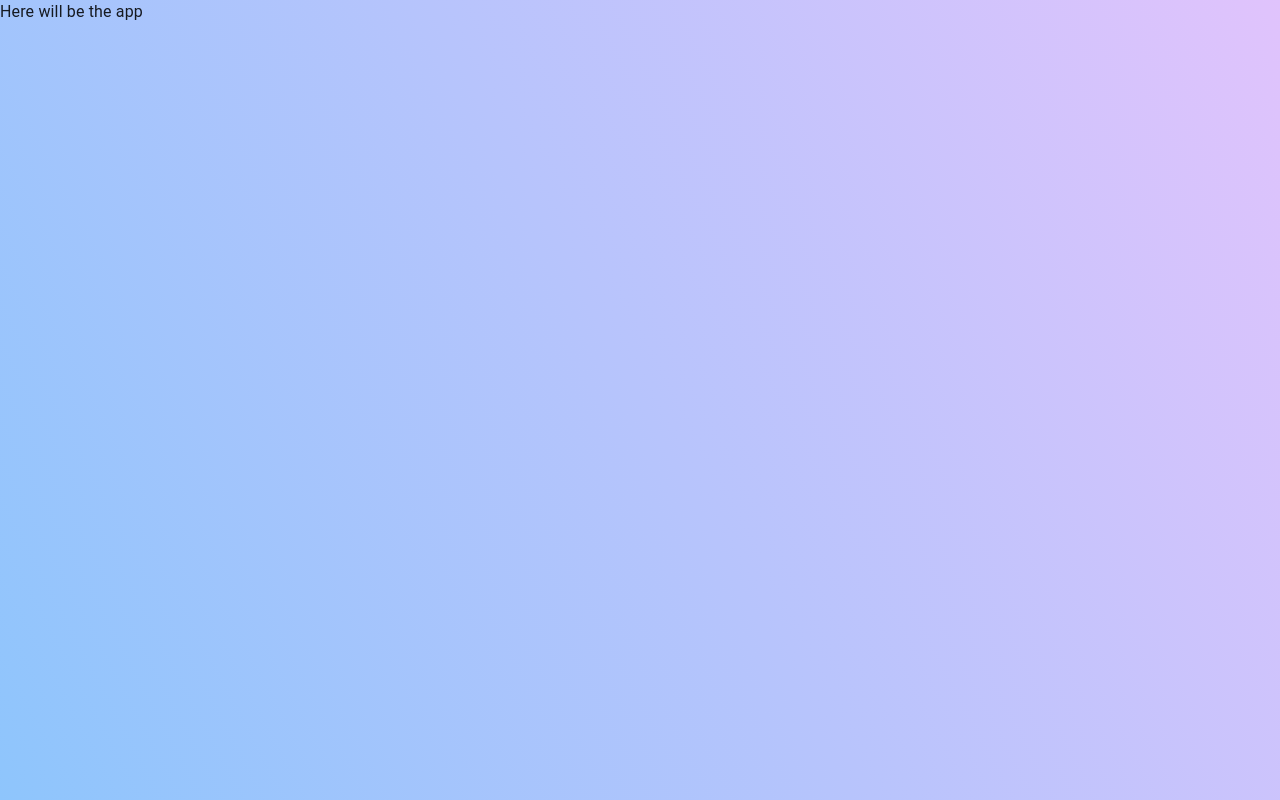
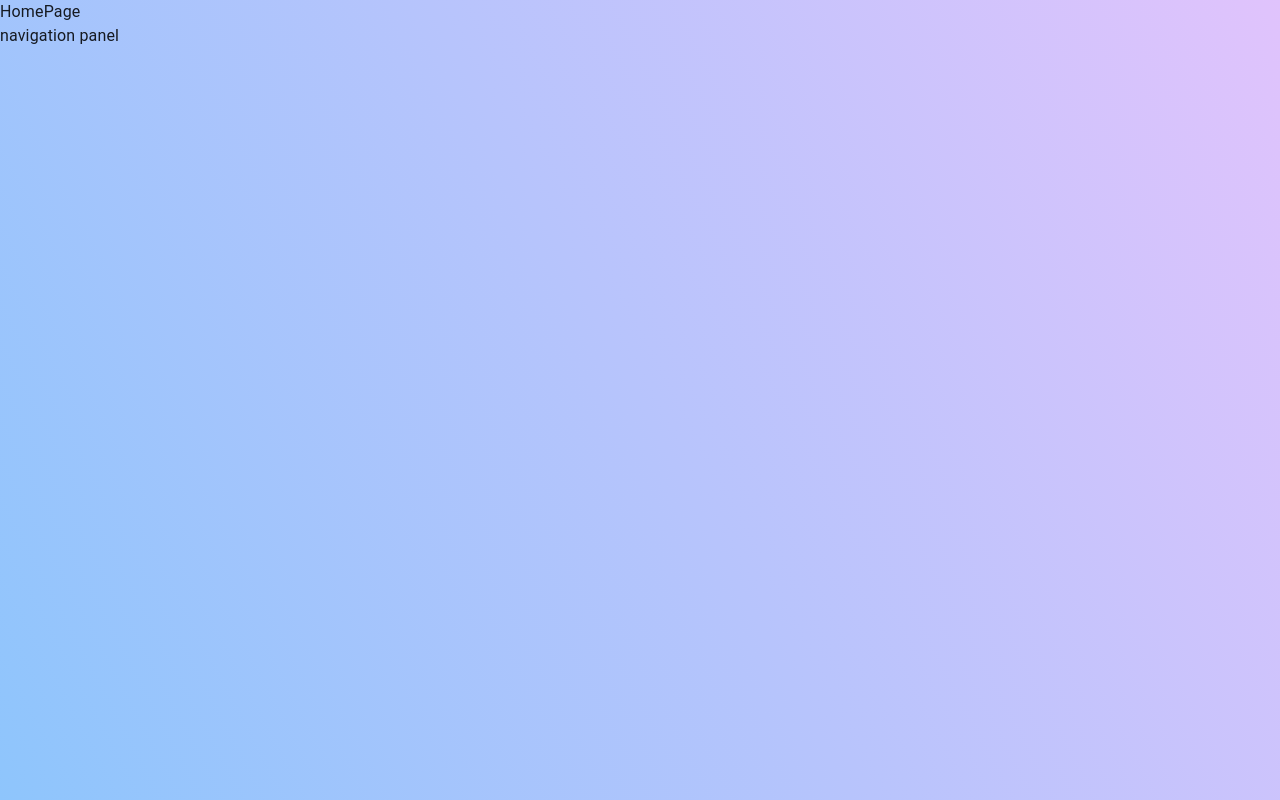
Before and after one commit to khrulenko/freysoft_expense_tracker, a React (Create React App) app: page /home in a window 1280 px wide. Built offline with nearby package versions, Linux system fonts and the light colour scheme.

Commit message:
added routing

```diff
--- a/src/App.tsx
+++ b/src/App.tsx
@@ -1,5 +1,7 @@
+import AppRoutes from './routes/Routes';
+
 const App = () => {
-  return <div>Here will be the app </div>;
+  return <AppRoutes />;
 };
 
 export default App;
--- a/src/index.tsx
+++ b/src/index.tsx
@@ -1,5 +1,6 @@
 import { Provider } from 'react-redux';
 import { createRoot } from 'react-dom/client';
+import { BrowserRouter } from 'react-router-dom';
 import { CssBaseline, ThemeProvider } from '@mui/material';
 import App from './App';
 import theme from './ui/styles/theme';
@@ -12,7 +13,9 @@ root.render(
   <Provider store={store}>
     <ThemeProvider theme={theme}>
       <CssBaseline />
-      <App />
+      <BrowserRouter>
+        <App />
+      </BrowserRouter>
     </ThemeProvider>
   </Provider>
 );
--- /dev/null
+++ b/src/routes/Routes.tsx
@@ -0,0 +1,24 @@
+import { Routes, Route, Navigate } from 'react-router-dom';
+import MainLayout from '../ui/layouts/MainLayout';
+import ExpensesPage from '../ui/pages/ExpensesPage';
+import HomePage from '../ui/pages/HomePage';
+import { URL_EXPENSES, URL_HOME } from './URLs';
+
+const AppRoutes = () => {
+  return (
+    <Routes>
+      <Route path={'/'} element={<MainLayout />}>
+        <Route index element={<Navigate to={URL_HOME} />} />
+        <Route path={URL_HOME} element={<HomePage />} />
+        <Route path={URL_EXPENSES} element={<ExpensesPage />} />
+
+        <Route
+          path="*"
+          element={<div>Page not found, try something else</div>}
+        />
+      </Route>
+    </Routes>
+  );
+};
+
+export default AppRoutes;
--- /dev/null
+++ b/src/routes/URLs.ts
@@ -0,0 +1,5 @@
+export const URL_HOME: string = '/home';
+export const URL_EXPENSES: string = '/expenses';
+export const URL_NEW: string = '/new';
+export const URL_CALENDAR: string = '/calendar';
+export const URL_SETTINGS: string = '/settings';
--- /dev/null
+++ b/src/ui/layouts/MainLayout/index.tsx
@@ -0,0 +1,15 @@
+import { Outlet } from 'react-router-dom';
+
+const MainLayout = () => {
+  return (
+    <div>
+      <div>
+        <Outlet />
+      </div>
+
+      <div>navigation panel</div>
+    </div>
+  );
+};
+
+export default MainLayout;
--- /dev/null
+++ b/src/ui/pages/ExpensesPage/index.tsx
@@ -0,0 +1,5 @@
+const ExpensesPage = () => {
+  return <>ExpensesPage</>;
+};
+
+export default ExpensesPage;
--- /dev/null
+++ b/src/ui/pages/HomePage/index.tsx
@@ -0,0 +1,5 @@
+const HomePage = () => {
+  return <>HomePage</>;
+};
+
+export default HomePage;
```
Also changed, not shown: .eslintrc.js.
